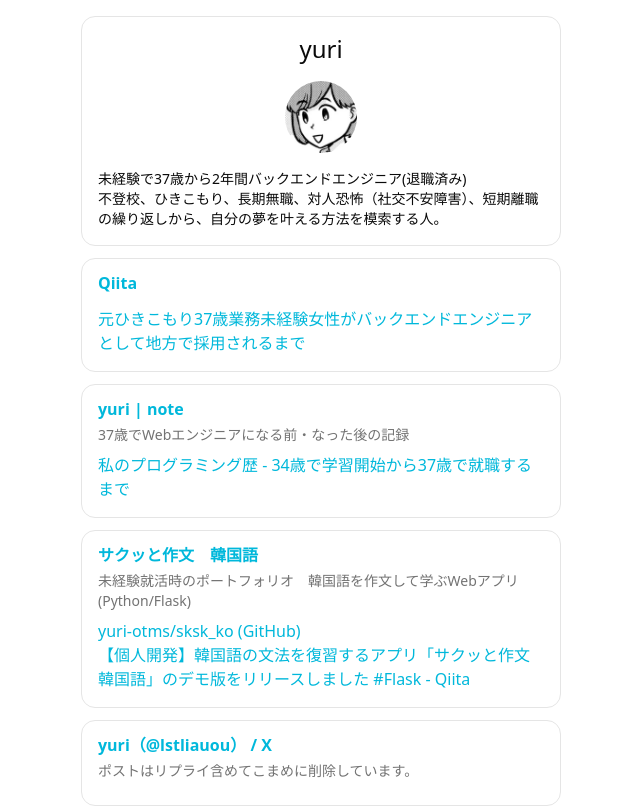
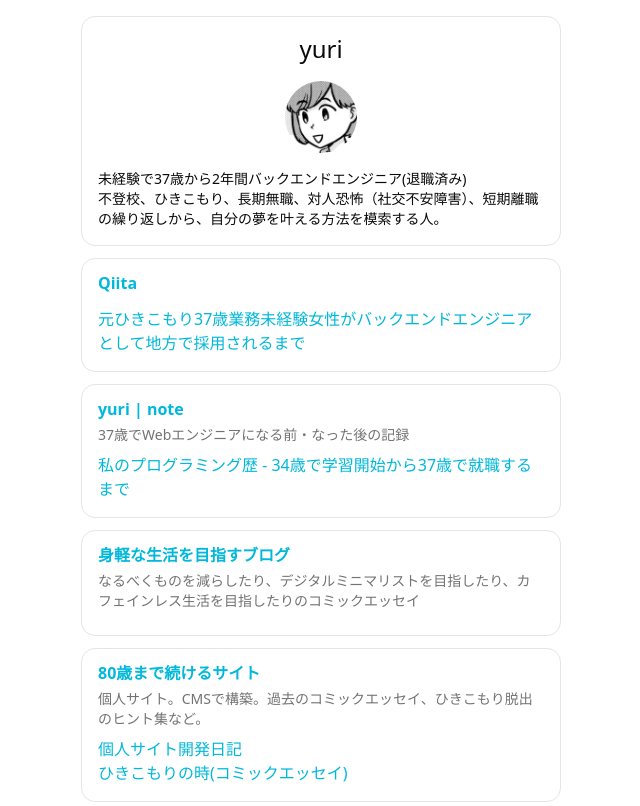
Before and after one commit to yuri-otms/link, a React (Vite) app in the folder pages/: page / in a window 1280 px wide. Shown: the top 806 px of the page, without its empty margins (319-959 px from the left). Built offline with nearby package versions, Linux system fonts and the light colour scheme.

Commit message:
[ update ] コミックエッセイのブログ、個人サイトへのリンク追加

```diff
--- a/pages/src/App.tsx
+++ b/pages/src/App.tsx
@@ -31,6 +31,28 @@
         {
           linkTitle: '私のプログラミング歴 - 34歳で学習開始から37歳で就職するまで',
           linkUrl: 'https://note.com/yuri_bbr/n/n805a24e68d8c'
+        }
+      ],
+    },
+    {
+      cardTitle: '身軽な生活を目指すブログ',
+      titleLink: 'https://yuri-l.hatenablog.com/',
+      description: 'なるべくものを減らしたり、デジタルミニマリストを目指したり、カフェインレス生活を目指したりのコミックエッセイ',
+      links: [],
+    },
+    {
+      cardTitle: '80歳まで続けるサイト',
+      titleLink: 'https://skskfun.com/',
+      description: '個人サイト。CMSで構築。過去のコミックエッセイ、ひきこもり脱出のヒント集など。',
+      links: [
+        {
+          linkTitle: '個人サイト開発日記',
+          linkUrl: 'https://skskfun.com/contents/log'
+        },
+
+        {
+          linkTitle: 'ひきこもりの時(コミックエッセイ)',
+          linkUrl: 'https://skskfun.com/contents/hiki'
         }
       ],
     },
```
